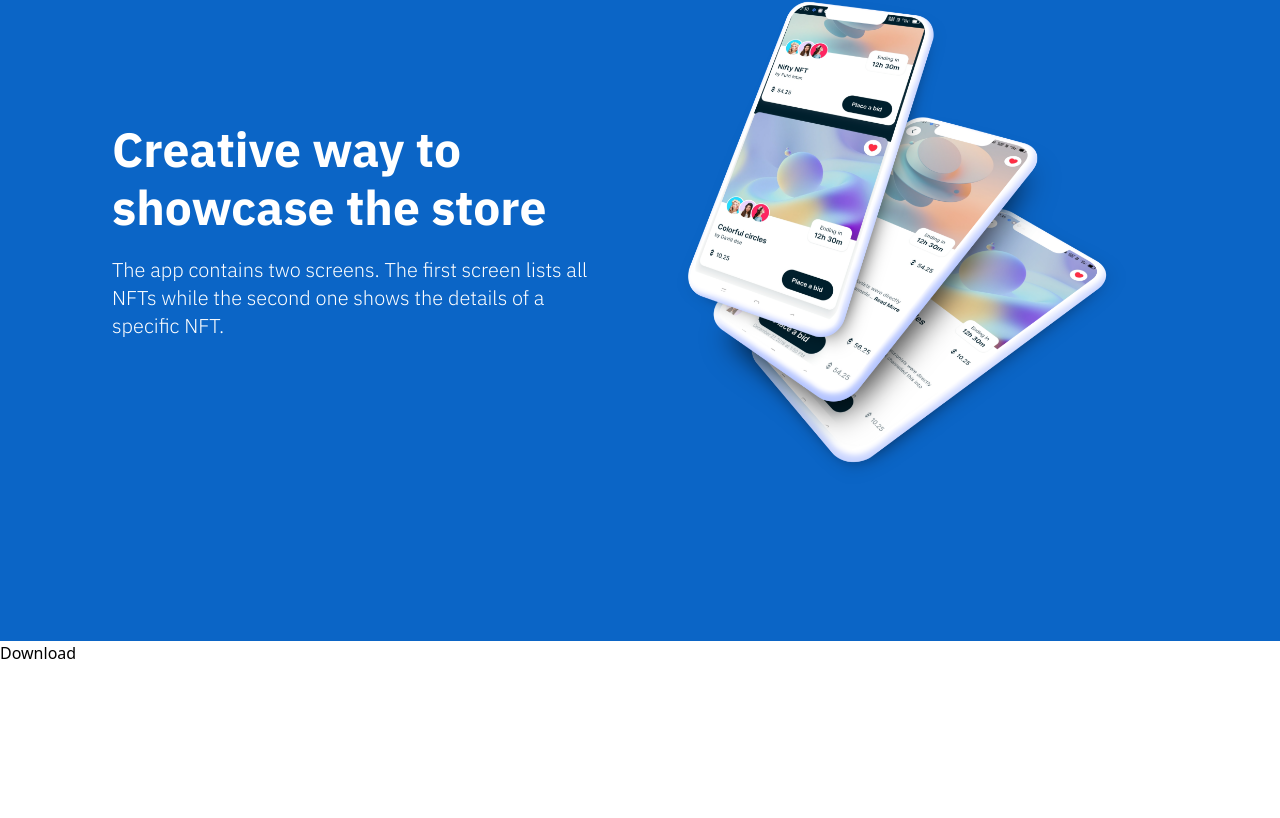
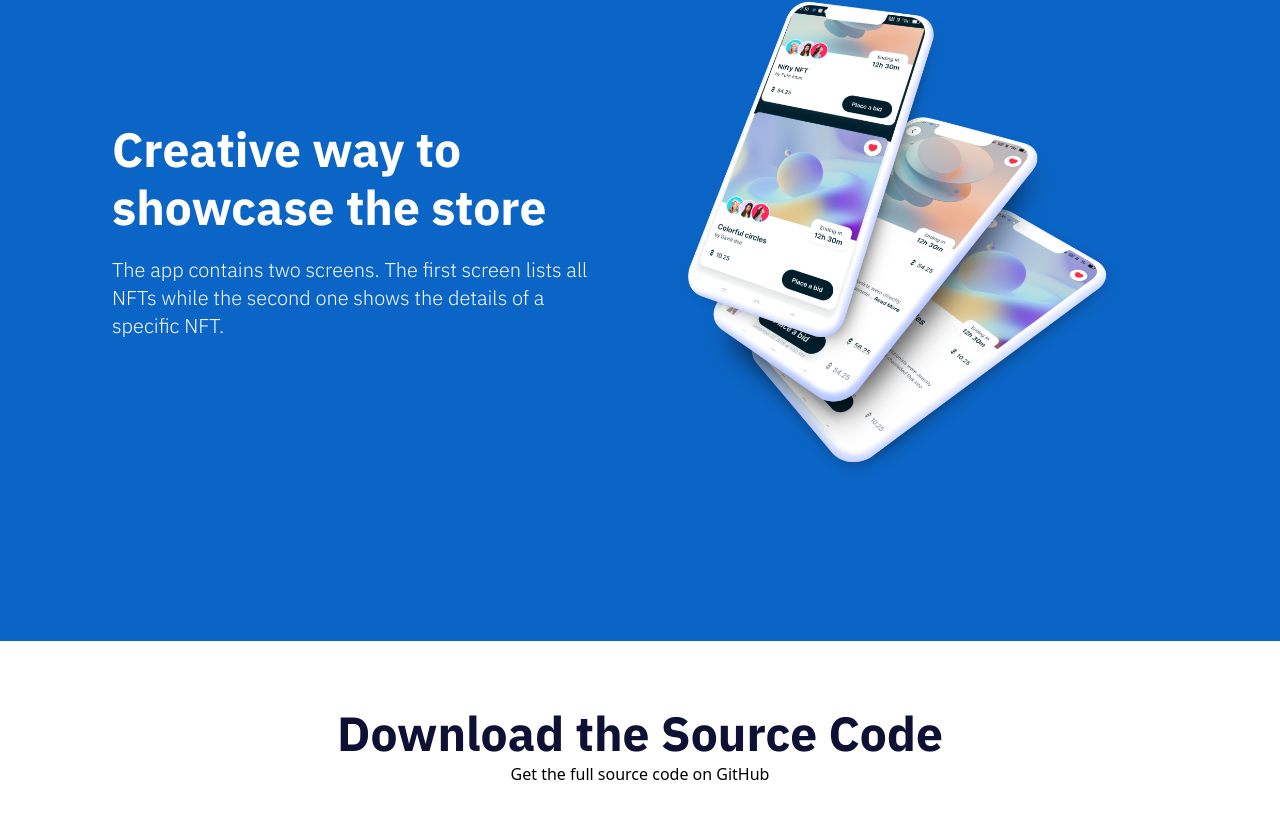
Before and after one commit to Richie1136/Showcase-react-native, a JavaScript app in the folder showcase/: page / in a window 1280 px wide. Shown: the part 3053-3871 px from the top of the page. Before the commit the page ends 3718 px from the top, so only its background shows below. Built offline with nearby package versions, Linux system fonts and the light colour scheme; the HTML template or start-up script is replaced by a standard one.

Commit message:
Adding styling to my Download component and building out the component

```diff
--- a/showcase/src/components/download/Download.js
+++ b/showcase/src/components/download/Download.js
@@ -3,7 +3,14 @@ import styles from "../../styles/Global"
 
 const Download = () => {
   return (
-    <div>Download</div>
+    <div className={`${styles.section} ${styles.bgWhite}`}>
+      <div className={`${styles.subSection} flex-col text-center`}>
+        <div>
+          <h1 className={`${styles.h1Text} ${styles.blackText}`}>Download the Source Code</h1>
+          <p>Get the full source code on GitHub</p>
+        </div>
+      </div>
+    </div>
   )
 }
 
```
